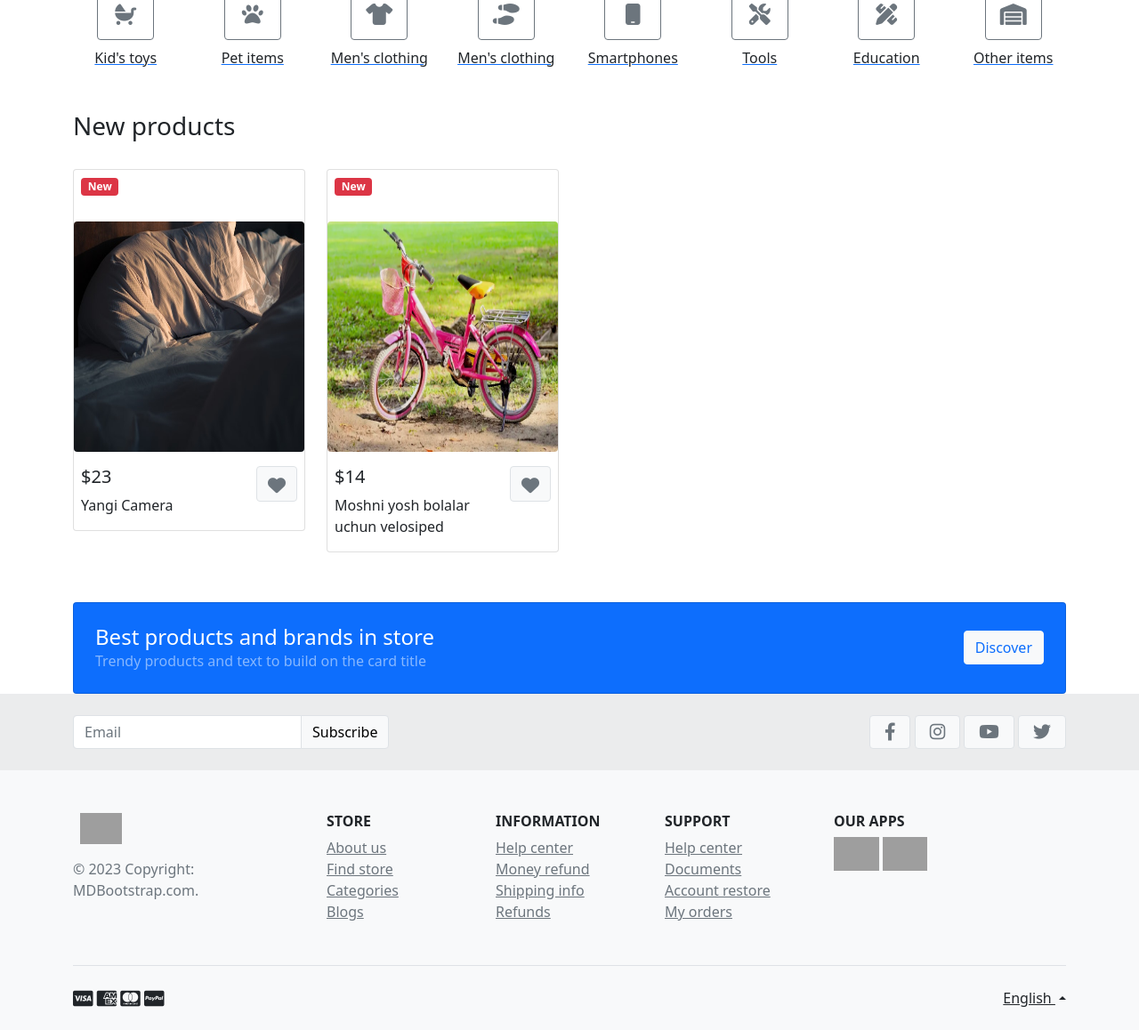
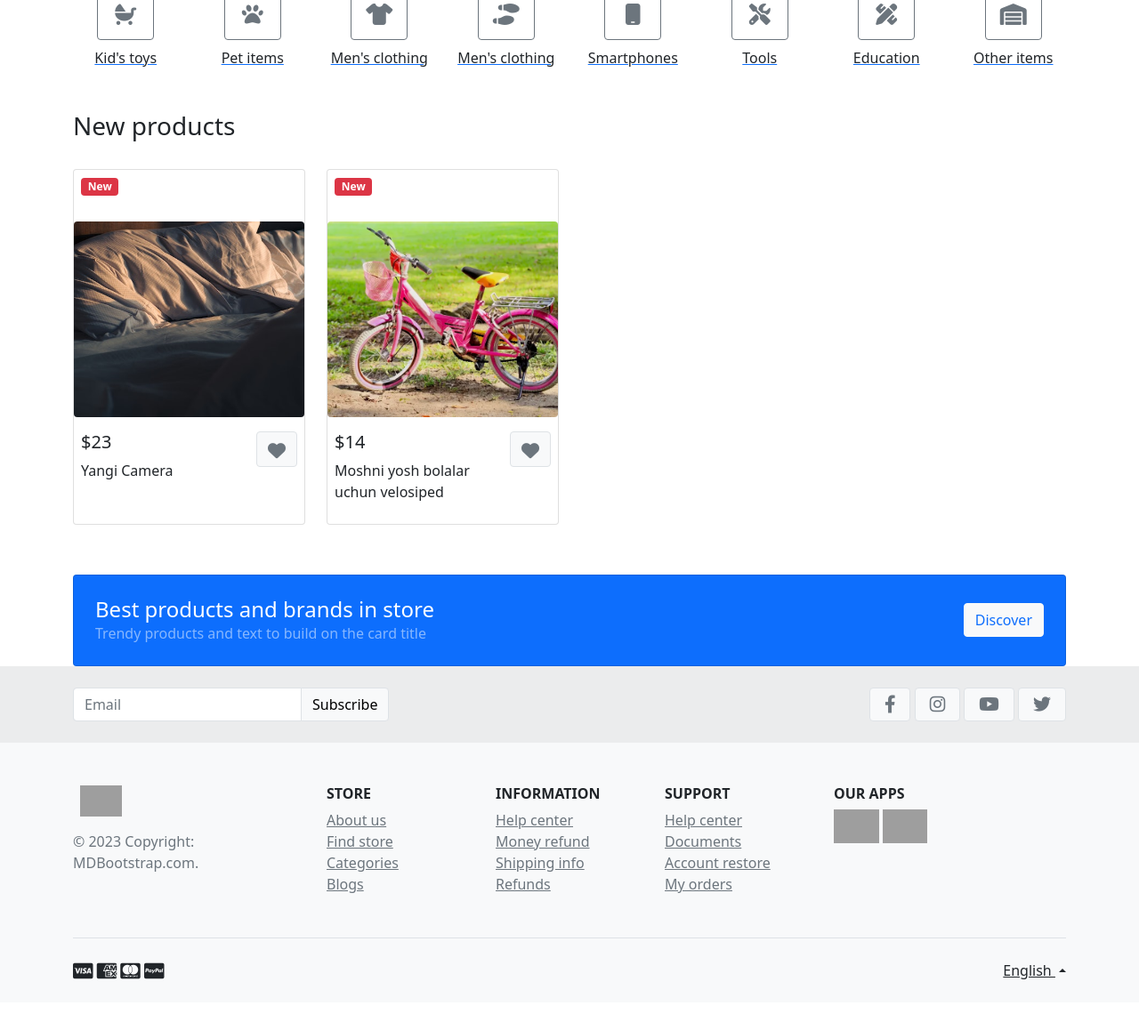
Before and after one commit to hwandev12/online-store-django-rest, a Django app: page / in a window 1280 px wide. Shown: the part 707-1865 px from the top of the page at 89% size. After the commit the page ends 1808 px from the top, so only its background shows below. Run offline with Django 4.2, Linux system fonts and the light colour scheme; the visitor is signed in with stand-in values (Sample User, id 1); data comes from the database, SQL or seed files in the repository; some libraries are stand-ins or nearby versions; grey boxes are pictures that could not be loaded.

Commit message:
fix product template

```diff
--- a/templates/components/products.html
+++ b/templates/components/products.html
@@ -8,7 +8,7 @@
         <div class="row">
             {% for product in products %}
             <div class="col-lg-3 col-md-6 col-sm-6">
-                <div class="card my-2 shadow-0">
+                <div class="card my-2 shadow-0" style="height: 400px;">
                     <a href="{{ product.get_absolute_url }}" class="">
                         <div class="mask" style="height: 50px;">
                             <div class="d-flex justify-content-start align-items-start h-100 m-2">
@@ -16,7 +16,7 @@
                             </div>
                         </div>
                         <img src="{{ product.product_image.url }}"
-                            class="card-img-top rounded-2" style="aspect-ratio: 1 / 1" />
+                            class="card-img-top rounded-2" style="height: 220px; object-fit: cover;"/>
                     </a>
                     <div class="card-body px-2 pt-3">
                         <a href="#!" class="btn btn-light border px-2 pt-2 float-end icon-hover"><i
```
